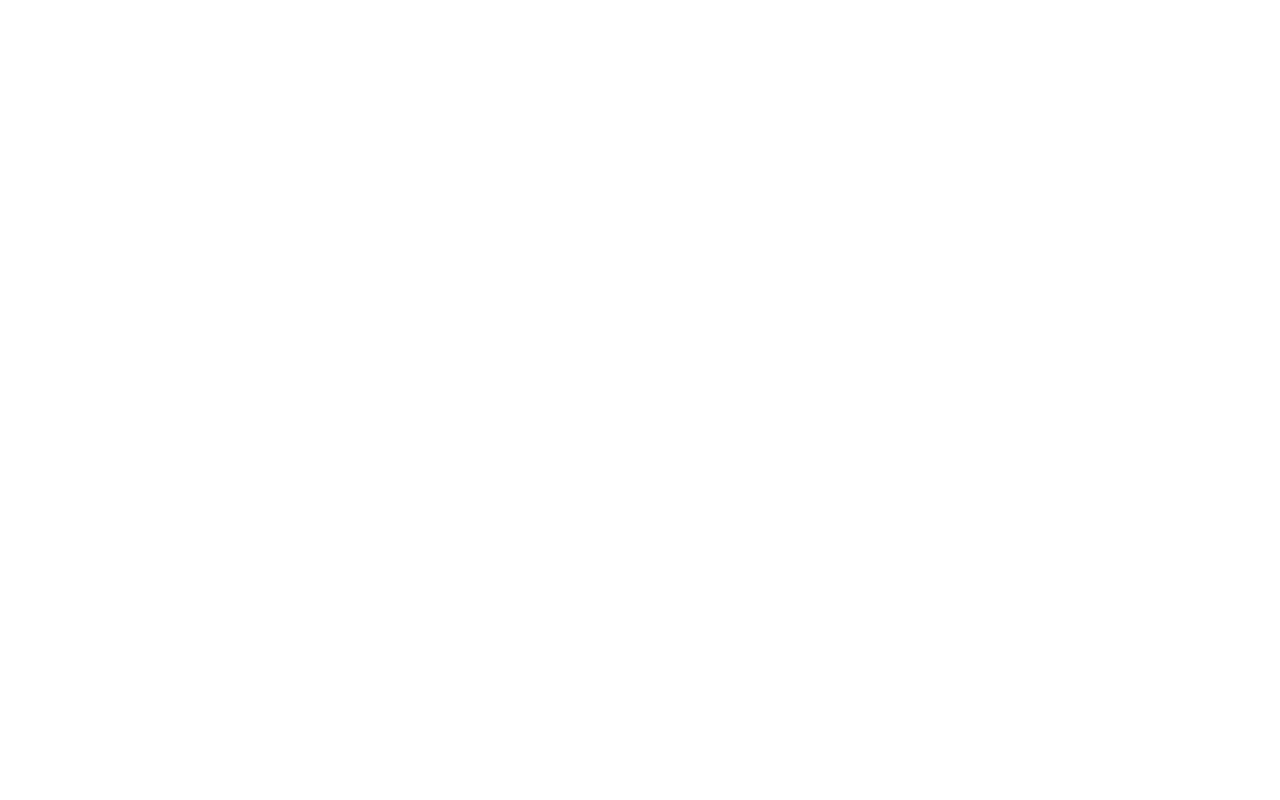
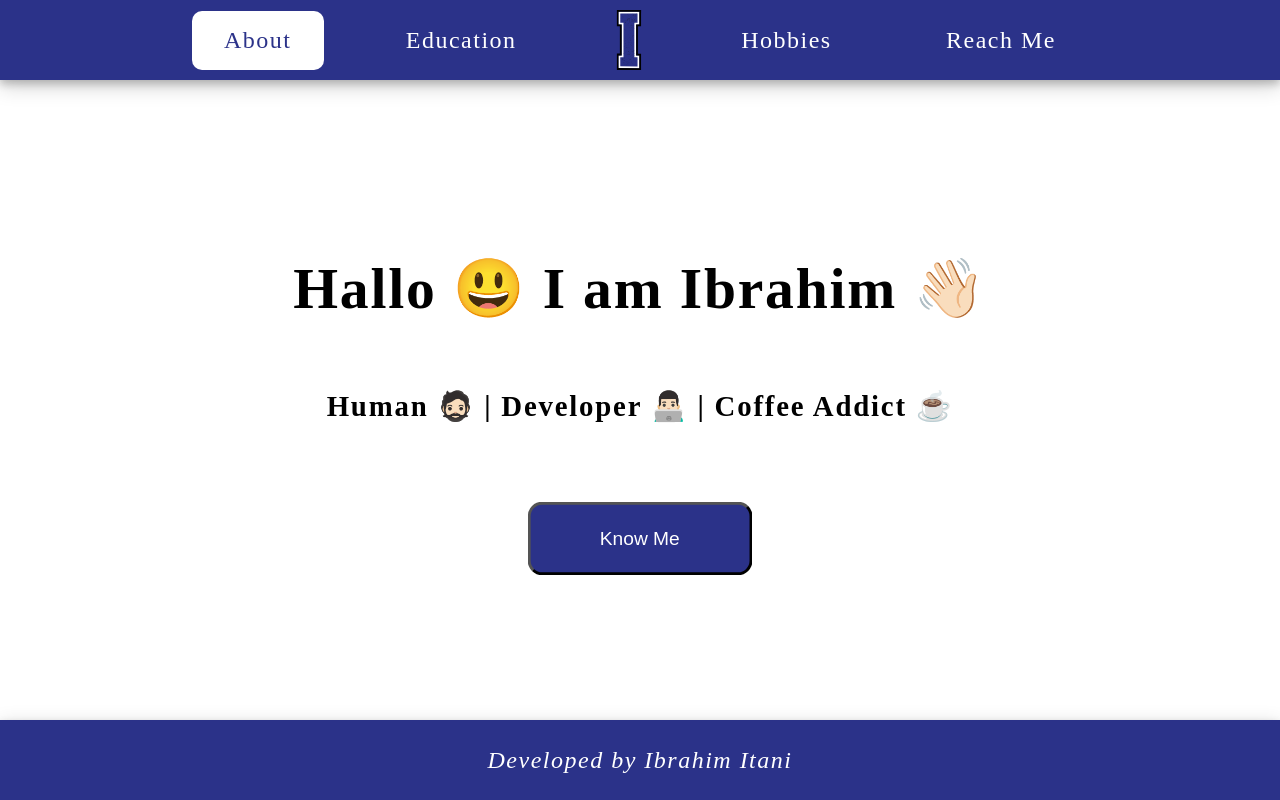
Before and after one commit to Burnabaso/my-portfolio, a plain HTML site: page pages/about.html in a window 1280 px wide. Drawn offline with Linux system fonts and the light colour scheme.

Commit message:
Add common layout and styling to all pages

```diff
--- a/pages/about.html
+++ b/pages/about.html
@@ -0,0 +1,36 @@
+<!DOCTYPE html>
+<html lang="en">
+  <head>
+    <meta charset="UTF-8" />
+    <meta name="viewport" content="width=device-width, initial-scale=1.0" />
+    <meta name="author" content="Ibrahim Itani" />
+    <meta name="keywords" content="ibrahim,about,contact,hobbies,education" />
+    <link rel="stylesheet" href="/styles/layout.css">
+    <link rel="stylesheet" href="/styles/about-style.css">
+    <link rel="shortcut icon" href="/" type="image/x-icon">
+    <title>Ibrahim's Portfolio | About</title>
+  </head>
+  <body>
+    <div class="nav-section">
+      <nav>
+        <a href="/pages/about.html" id="active">About</a>
+        <a href="/pages/education.html">Education</a>
+        <img src="/assets/logo.svg" alt="Logo" width="60" height="60" />
+        <a href="/pages/hobbies.html">Hobbies</a>
+        <a href="/pages/contact.html">Reach Me</a>
+      </nav>
+    </div>
+    <div class="landing-content">
+      <div id="hero-content">
+          <h1>Hallo 😃 I am Ibrahim 👋🏻</h1>
+          <p>Human 🧔🏻 | Developer 👨🏻‍💻 | Coffee Addict ☕</p>
+      </div>
+      <a href="/pages/about.html">
+        <button type="button">Know Me</button>
+      </a>
+    </div>
+    <div class="footer-section">
+      <em>Developed by Ibrahim Itani</em>
+    </div>
+  </body>
+</html>
--- a/styles/about-style.css
+++ b/styles/about-style.css
@@ -0,0 +1,5 @@
+#active{
+    background-color: white;
+    color: #2b3289;
+    border-radius: 10px;
+}
--- a/styles/contact-style.css
+++ b/styles/contact-style.css
@@ -0,0 +1,5 @@
+#active{
+    background-color: white;
+    color: #2b3289;
+    border-radius: 10px;
+}
--- a/styles/education-style.css
+++ b/styles/education-style.css
@@ -0,0 +1,5 @@
+#active{
+    background-color: white;
+    color: #2b3289;
+    border-radius: 10px;
+}
--- a/styles/hobbies-style.css
+++ b/styles/hobbies-style.css
@@ -0,0 +1,5 @@
+#active{
+    background-color: white;
+    color: #2b3289;
+    border-radius: 10px;
+}
```
Also changed, not shown: index.html (+1 -1 lines), pages/contact.html (+36 -0 lines), pages/education.html (+36 -0 lines), pages/hobbies.html (+36 -0 lines).
